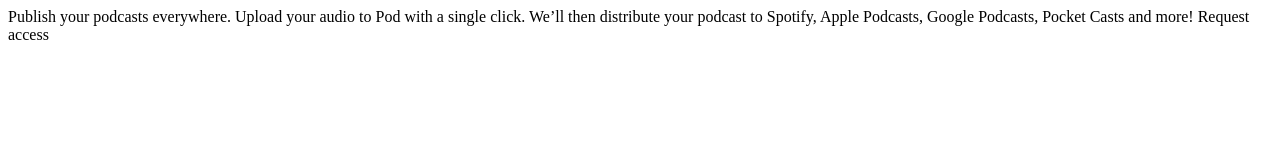
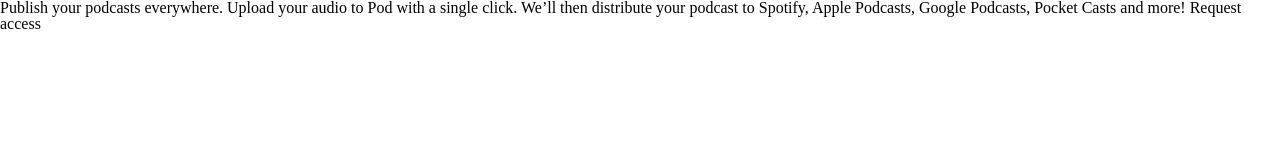
Before and after one commit to Dantalian5/pod-request-access-landing-page, a website built with Parcel: page src/index.html in a window 1280 px wide. Built offline with nearby package versions, Linux system fonts and the light colour scheme.

Commit message:
add scss files

```diff
--- a/package.json
+++ b/package.json
@@ -14,6 +14,7 @@
 	"author": "Marcos Valenzuela",
 	"license": "ISC",
 	"devDependencies": {
+		"@parcel/transformer-sass": "^2.9.3",
 		"parcel": "^2.9.3",
 		"parcel-namer-custom": "^0.2.0",
 		"rimraf": "^5.0.1",
--- a/src/assets/style/style.scss
+++ b/src/assets/style/style.scss
@@ -0,0 +1,5 @@
+@import "base/reset";
+@import "base";
+@import "layout";
+@import "modules";
+@import "state";
--- a/src/index.html
+++ b/src/index.html
@@ -23,8 +23,8 @@
 	</head>
 	<body>
 		Publish your podcasts everywhere. Upload your audio to Pod with a single
-		click. We’ll then distribute your podcast to Spotify, Apple Podcasts, Google
-		Podcasts, Pocket Casts and more! Request access
+		click. We&#8217;ll then distribute your podcast to Spotify, Apple Podcasts,
+		Google Podcasts, Pocket Casts and more! Request access
 		<!-- add javascript file -->
 		<script src="assets/js/script.js"></script>
 	</body>
```
Also changed, not shown: src/assets/style/_base.scss (added), src/assets/style/_layout.scss (added), src/assets/style/_modules.scss (added), src/assets/style/_state.scss (added), 1 other file.
